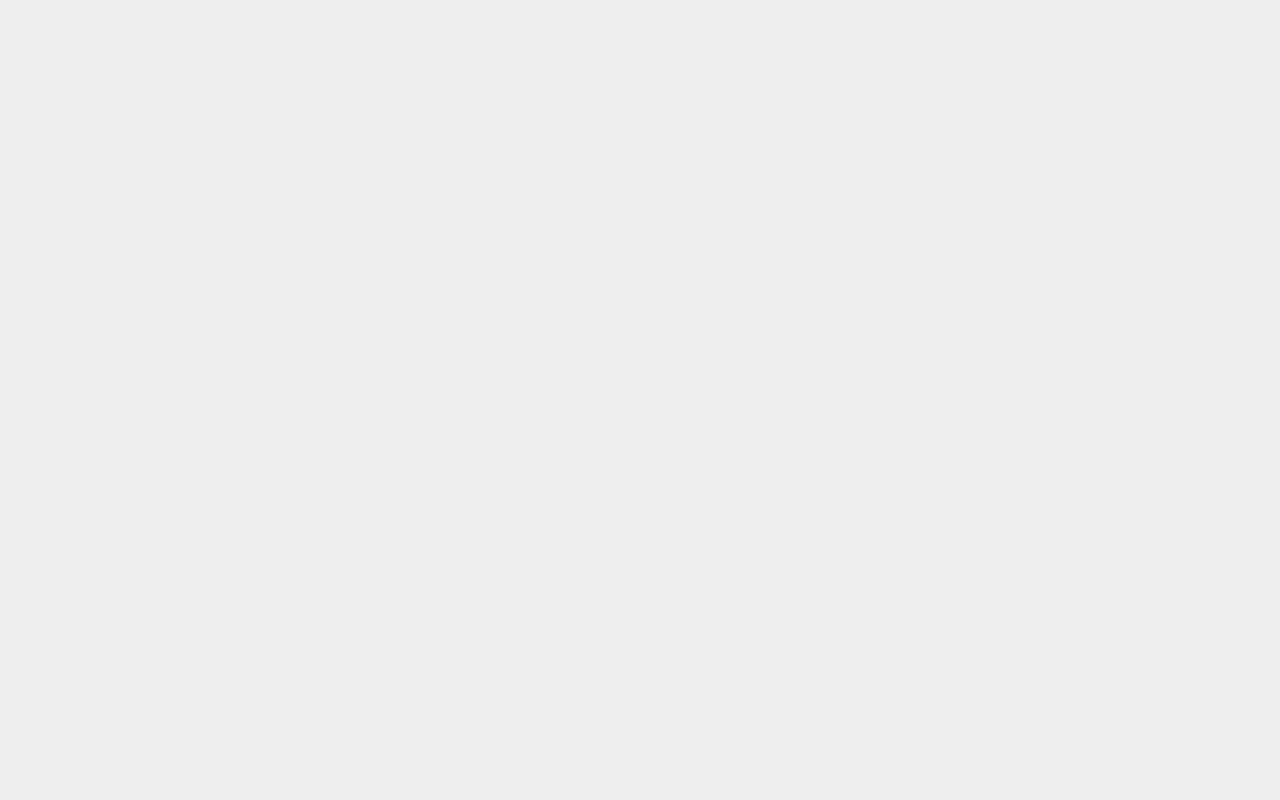
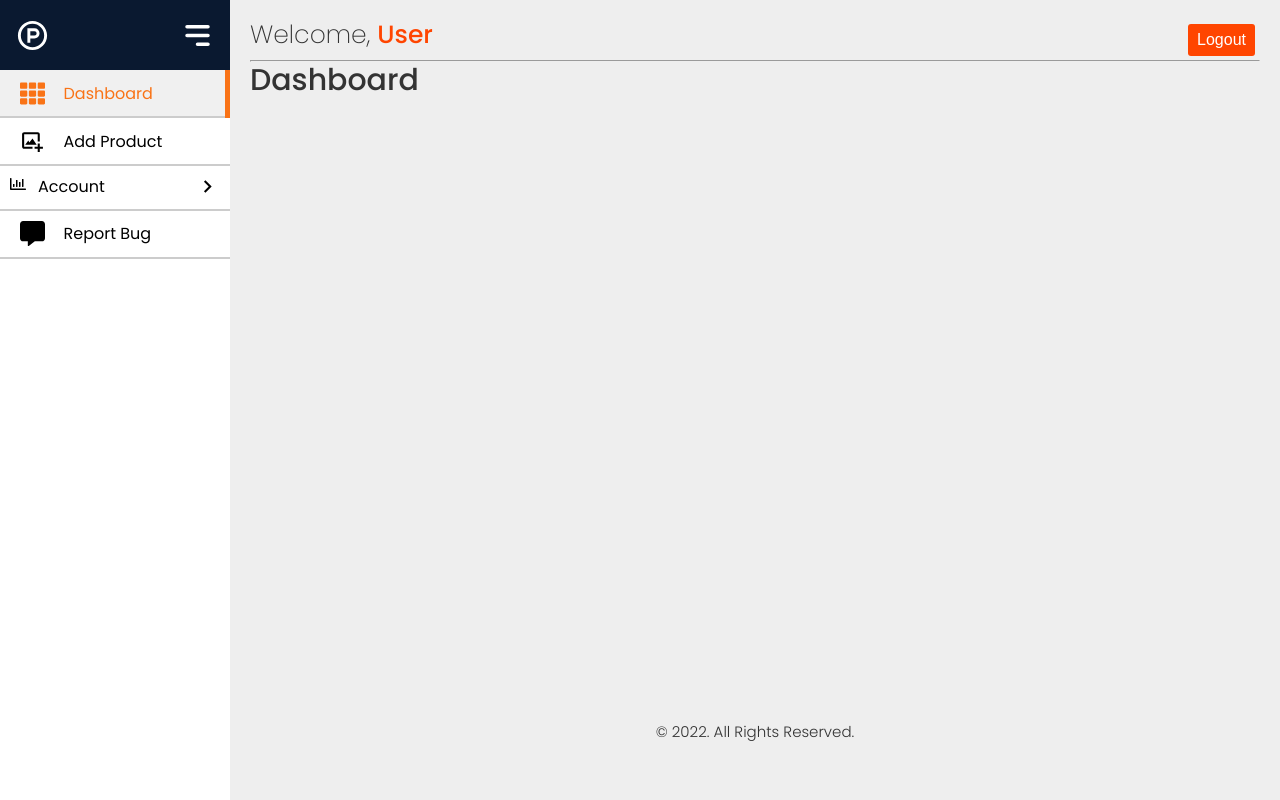
Before and after one commit to ZFlucKZ/CatShup-Frontend, a React (Create React App) app: page /dashboard in a window 1280 px wide. Before the commit this address had no page. Built offline with nearby package versions, Linux system fonts and the light colour scheme.

Commit message:
sidebar component

```diff
--- a/src/App.js
+++ b/src/App.js
@@ -1,9 +1,12 @@
 import { BrowserRouter, Routes, Route } from 'react-router-dom';
+import Sidebar from './components/sidebar/Sidebar';
+import Layout from './components/layout/Layout';
 import ForgotPassword from './pages/auth/ForgotPassword';
 import Login from './pages/auth/Login';
 import Register from './pages/auth/Register';
 import ResetPassword from './pages/auth/ResetPassword';
 import Home from './pages/Home/Home';
+import Dashboard from './pages/dashboard/Dashboard';
 
 function App() {
   return (
@@ -14,6 +17,17 @@ function App() {
         <Route path="/register" element={<Register />} />
         <Route path="/forgotpassword" element={<ForgotPassword />} />
         <Route path="/resetpassword/:resetToken" element={<ResetPassword />} />
+
+        <Route
+          path="/dashboard"
+          element={
+            <Sidebar>
+              <Layout>
+                <Dashboard />
+              </Layout>
+            </Sidebar>
+          }
+        />
       </Routes>
     </BrowserRouter>
   );
--- /dev/null
+++ b/src/components/footer/Footer.js
@@ -0,0 +1,11 @@
+import React from 'react';
+
+const Footer = () => {
+  return (
+    <div className="--flex-center --py2">
+      <p>&copy; 2022. All Rights Reserved.</p>
+    </div>
+  );
+};
+
+export default Footer;
--- /dev/null
+++ b/src/components/header/Header.js
@@ -0,0 +1,18 @@
+import React from 'react';
+
+const Header = () => {
+  return (
+    <div className="--pad header">
+      <div className="--flex-between">
+        <h3>
+          <span className="--fw-thin">Welcome, </span>
+          <span className="--color-danger">User</span>
+        </h3>
+        <button className="--btn --btn-danger">Logout</button>
+      </div>
+      <hr />
+    </div>
+  );
+};
+
+export default Header;
--- /dev/null
+++ b/src/components/layout/Layout.js
@@ -0,0 +1,17 @@
+import React from 'react';
+import Footer from '../footer/Footer';
+import Header from '../header/Header';
+
+const Layout = ({ children }) => {
+  return (
+    <div>
+      <Header />
+      <div style={{ minHeight: '80vh' }} className="--pad">
+        {children}
+      </div>
+      <Footer />
+    </div>
+  );
+};
+
+export default Layout;
--- /dev/null
+++ b/src/components/sidebar/Sidebar.js
@@ -0,0 +1,44 @@
+import React, { useState } from 'react';
+import './Sidebar.scss';
+import { HiMenuAlt3 } from 'react-icons/hi';
+import { RiProductHuntLine } from 'react-icons/ri';
+import menu from '../../data/sidebar';
+import SidebarItem from './SidebarItem';
+
+const Sidebar = ({ children }) => {
+  const [isOpen, setIsOpen] = useState(true);
+  const toggle = () => setIsOpen(!isOpen);
+
+  return (
+    <div className="layout">
+      <div className="sidebar" style={{ width: isOpen ? '230px' : '60px' }}>
+        <div className="top-section">
+          <div className="logo" style={{ display: isOpen ? 'flex' : 'none' }}>
+            <RiProductHuntLine size={35} style={{ cursor: 'pointer' }} />
+          </div>
+
+          <div className="bars">
+            <HiMenuAlt3
+              size={35}
+              style={{ cursor: 'pointer' }}
+              onClick={toggle}
+            />
+          </div>
+        </div>
+        {menu.map((item, index) => {
+          return <SidebarItem key={index} item={item} isOpen={isOpen} />;
+        })}
+      </div>
+      <main
+        style={{
+          paddingLeft: isOpen ? '230px' : '60px',
+          transition: 'all 0.5s',
+        }}
+      >
+        {children}
+      </main>
+    </div>
+  );
+};
+
+export default Sidebar;
--- /dev/null
+++ b/src/components/sidebar/Sidebar.scss
@@ -0,0 +1,148 @@
+.layout {
+  display: flex;
+}
+main {
+  width: 100%;
+  // padding: 20px;
+  color: #ccc;
+}
+.sidebar {
+  position: fixed;
+  top: 0;
+  left: 0;
+  width: 230px;
+  height: 100vh;
+  flex-shrink: 0;
+  background-color: var(--color-white);
+  overflow: auto;
+  color: var(-color-dark);
+  transition: all 0.5s;
+}
+
+.top-section {
+  display: flex;
+  align-items: center;
+  padding: 10px 15px;
+  // border-bottom: 2px solid #ccc;
+  transition: all 0.5s;
+  background-color: var(--dark-blue);
+  height: 70px;
+}
+.logo {
+  display: flex;
+  align-items: center;
+  font-size: 30px;
+  color: var(--color-white);
+}
+.bars {
+  display: flex;
+  align-items: center;
+  font-size: 25px;
+  margin-left: auto;
+  cursor: pointer;
+  color: var(--color-white);
+  transition: all 0.3s;
+}
+
+.bars:hover {
+  color: var(--color-primary);
+  font-size: 27px;
+}
+
+.sidebar-item {
+  padding: 0.75em 1em;
+  display: block;
+  // border-radius: 5px;
+  // border-bottom: 2px solid #ccc;
+  background-color: rgba(255, 255, 255, 0.1);
+  transition: background-color 0.15s;
+}
+
+.s-parent {
+  border-bottom: 2px solid #ccc;
+}
+
+.sidebar-item:hover {
+  background-color: #eee;
+}
+
+.sidebar-title {
+  display: flex;
+  font-size: 1.2em;
+  justify-content: space-between;
+  align-items: center;
+}
+
+.sidebar-title span {
+  display: flex;
+  justify-content: flex-start;
+  align-items: flex-start;
+  gap: 12px;
+  transition: all 0.5s;
+  font-size: 1.6rem;
+}
+
+.sidebar-title span .icon {
+  display: flex;
+  justify-content: center;
+  align-items: center;
+  width: 1.5em;
+  font-size: 25px;
+}
+
+.sidebar-title .arrow-icon {
+  cursor: pointer;
+  transition: all 0.5s;
+}
+
+.sidebar-item.open > .sidebar-title .arrow-icon {
+  transform: rotate(90deg);
+}
+
+.sidebar-content {
+  padding-top: 0.25em;
+  height: 0;
+  overflow: hidden;
+}
+.sidebar-item.open > .sidebar-content {
+  height: auto;
+}
+
+.s-child {
+  border: 1px solid #ccc;
+  border-radius: 3px;
+  margin-top: 5px;
+}
+
+.s-child:hover {
+  border: 1px solid var(--light-blue);
+}
+
+a {
+  color: var(--colo-dark);
+  text-decoration: none;
+  transition: all 0.2s;
+}
+
+.active {
+  color: var(--color-primary);
+  display: block;
+  position: relative;
+  width: 100%;
+  height: auto;
+  background-color: #eee;
+}
+
+.active::after {
+  content: '';
+  position: absolute;
+  width: 5px;
+  height: 100%;
+  right: 0;
+  top: 0;
+  background-color: var(--light-blue);
+}
+
+.sublink .sidebar-item .sidebar-title {
+  padding-left: 40px;
+}
--- /dev/null
+++ b/src/components/sidebar/SidebarItem.js
@@ -0,0 +1,65 @@
+import React, { useState } from 'react';
+import { MdKeyboardArrowRight } from 'react-icons/md';
+import { NavLink } from 'react-router-dom';
+
+const activeLink = ({ isActive }) => (isActive ? 'active' : 'link');
+const activeSublink = ({ isActive }) => (isActive ? 'active' : 'link');
+
+const SidebarItem = ({ item, isOpen }) => {
+  const [expandMenu, setExpandMenu] = useState(false);
+
+  if (item.childrens) {
+    return (
+      <div
+        className={
+          expandMenu ? 'sidebar-item s-parent open' : 'sidebar-item s-parent'
+        }
+      >
+        <div className="sidebar-title">
+          <span>
+            {item.icon && <div className="icons">{item.icon}</div>}
+            {isOpen && <div>{item.title}</div>}
+          </span>
+          <MdKeyboardArrowRight
+            size={25}
+            className="arrow-icon"
+            onClick={() => setExpandMenu(!expandMenu)}
+          />
+        </div>
+        <div className="sidebar-content">
+          {item.childrens.map((children, index) => {
+            return (
+              <div className="s-child" key={index}>
+                <NavLink to={children.path} className={activeSublink}>
+                  <div className="sidebar-item">
+                    <div className="sidebar-title">
+                      {children.icon && (
+                        <div className="icon">{children.icon}</div>
+                      )}
+                      {isOpen && <div>{children.title}</div>}
+                    </div>
+                  </div>
+                </NavLink>
+              </div>
+            );
+          })}
+        </div>
+      </div>
+    );
+  } else {
+    return (
+      <NavLink to={item.path} className={activeLink}>
+        <div className="sidebar-item s-parent">
+          <div className="sidebar-title">
+            <span>
+              {item.icon && <div className="icon">{item.icon}</div>}
+              {isOpen && <div>{item.title}</div>}
+            </span>
+          </div>
+        </div>
+      </NavLink>
+    );
+  }
+};
+
+export default SidebarItem;
--- /dev/null
+++ b/src/data/sidebar.js
@@ -0,0 +1,36 @@
+import { FaTh, FaRegChartBar, FaCommentAlt } from 'react-icons/fa';
+import { BiImageAdd } from 'react-icons/bi';
+
+const menu = [
+  {
+    title: 'Dashboard',
+    icon: <FaTh />,
+    path: '/dashboard',
+  },
+  {
+    title: 'Add Product',
+    icon: <BiImageAdd />,
+    path: '/add-product',
+  },
+  {
+    title: 'Account',
+    icon: <FaRegChartBar />,
+    childrens: [
+      {
+        title: 'Profile',
+        path: '/profile',
+      },
+      {
+        title: 'Edit Profile',
+        path: '/profile-update',
+      },
+    ],
+  },
+  {
+    title: 'Report Bug',
+    icon: <FaCommentAlt />,
+    path: '/contact-us',
+  },
+];
+
+export default menu;
--- a/src/index.css
+++ b/src/index.css
@@ -6,7 +6,7 @@
 
   --font-family: "Poppins", sans-serif;
   --dark-blue: #0a1930;
-  --light-blue: #1f93ff;
+  --light-blue: #f97316;
 
   --color-white: #fff;
   --color-dark: #333;
@@ -17,7 +17,7 @@
   --color-purple: #9d0191;
   --color-orange: #ff7722;
 
-  --color-primary: #fdba74;
+  --color-primary: #f97316;
   --color-success: #28a745;
   --color-danger: orangered;
 }
--- /dev/null
+++ b/src/pages/dashboard/Dashboard.js
@@ -0,0 +1,11 @@
+import React from 'react';
+
+const Dashboard = () => {
+  return (
+    <div>
+      <h2>Dashboard</h2>
+    </div>
+  );
+};
+
+export default Dashboard;
```
